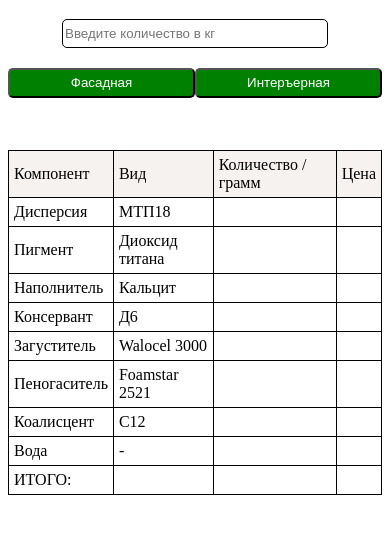
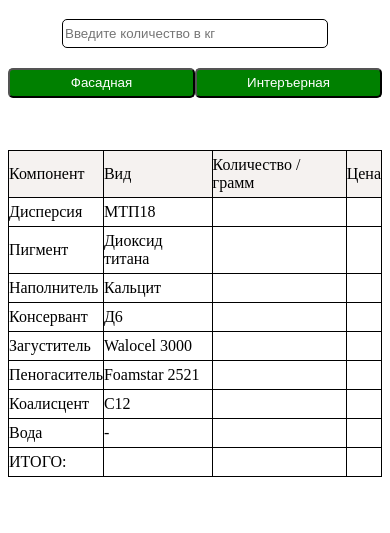
Before and after one commit to DenysAptikieiev/paint_calc, a website: page index.html in a window 390 px wide. Shown: the part 69-602 px from the top of the page. Drawn offline with Linux system fonts and the light colour scheme.

Commit message:
style commit

```diff
--- a/assets/style/main.scss
+++ b/assets/style/main.scss
@@ -59,7 +59,7 @@ table {
 
   @media (min-width: 320px) and (max-width: 620px) {
     td {
-      padding: 5px;
+      padding: 5px 0;
       border: 1px solid;
     }
     .btn-block button {
```
Also changed, not shown: assets/style/main.css, 1 other file.
